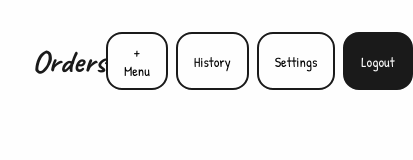
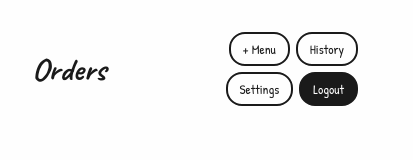
Before and after one commit to IOOIIOU17/billtable-restaurant, a React (Vite) app: page /orders in a window 390 px wide. Shown: the top 160 px of the page, 413 px wide, since content can reach past the window. Built offline with nearby package versions, Linux system fonts and the light colour scheme; no server answers.

Commit message:
fix: fix button layout on mobile, remove blue color

```diff
--- a/src/screens/OrderDashboard.jsx
+++ b/src/screens/OrderDashboard.jsx
@@ -78,11 +78,15 @@ export default function OrderDashboard() {
           <h1 style={{ fontFamily: 'var(--font-logo)', fontSize: '32px', margin: 0 }}>Orders</h1>
           {restaurantName && <p style={{ fontFamily: 'var(--font-hint)', fontSize: '13px', color: 'var(--color-pencil)', margin: '2px 0 0' }}>{restaurantName}</p>}
         </div>
-        <div style={{ display: 'flex', gap: '8px' }}>
-          <button onClick={() => navigate('/menu')} style={{ padding: '8px 16px', border: '2px solid var(--color-ink)', borderRadius: 'var(--radius)', fontFamily: 'var(--font-body)', fontSize: '14px', cursor: 'pointer', background: 'var(--color-paper)' }}>+ Menu</button>
-          <button onClick={() => navigate('/history')} style={{ padding: '8px 16px', border: '2px solid var(--color-ink)', borderRadius: 'var(--radius)', fontFamily: 'var(--font-body)', fontSize: '14px', cursor: 'pointer', background: 'var(--color-paper)' }}>History</button>
-          <button onClick={() => navigate('/settings')} style={{ padding: '8px 16px', border: '2px solid var(--color-ink)', borderRadius: 'var(--radius)', fontFamily: 'var(--font-body)', fontSize: '14px', cursor: 'pointer', background: 'var(--color-paper)' }}>Settings</button>
-          <button onClick={() => { localStorage.removeItem('restaurantToken'); navigate('/'); }} style={{ padding: '8px 16px', border: '2px solid var(--color-ink)', borderRadius: 'var(--radius)', fontFamily: 'var(--font-body)', fontSize: '14px', cursor: 'pointer', background: 'var(--color-ink)', color: 'var(--color-paper)' }}>Logout</button>
+        <div style={{ display: 'flex', flexDirection: 'column', gap: '6px', alignItems: 'flex-end' }}>
+          <div style={{ display: 'flex', gap: '6px' }}>
+            <button onClick={() => navigate('/menu')} style={{ padding: '6px 12px', border: '2px solid var(--color-ink)', borderRadius: 'var(--radius)', fontFamily: 'var(--font-body)', fontSize: '13px', cursor: 'pointer', background: 'var(--color-paper)', color: 'var(--color-ink)' }}>+ Menu</button>
+            <button onClick={() => navigate('/history')} style={{ padding: '6px 12px', border: '2px solid var(--color-ink)', borderRadius: 'var(--radius)', fontFamily: 'var(--font-body)', fontSize: '13px', cursor: 'pointer', background: 'var(--color-paper)', color: 'var(--color-ink)' }}>History</button>
+          </div>
+          <div style={{ display: 'flex', gap: '6px' }}>
+            <button onClick={() => navigate('/settings')} style={{ padding: '6px 12px', border: '2px solid var(--color-ink)', borderRadius: 'var(--radius)', fontFamily: 'var(--font-body)', fontSize: '13px', cursor: 'pointer', background: 'var(--color-paper)', color: 'var(--color-ink)' }}>Settings</button>
+            <button onClick={() => { localStorage.removeItem('restaurantToken'); navigate('/'); }} style={{ padding: '6px 12px', border: '2px solid var(--color-ink)', borderRadius: 'var(--radius)', fontFamily: 'var(--font-body)', fontSize: '13px', cursor: 'pointer', background: 'var(--color-ink)', color: 'var(--color-paper)' }}>Logout</button>
+          </div>
         </div>
       </div>
 
```
